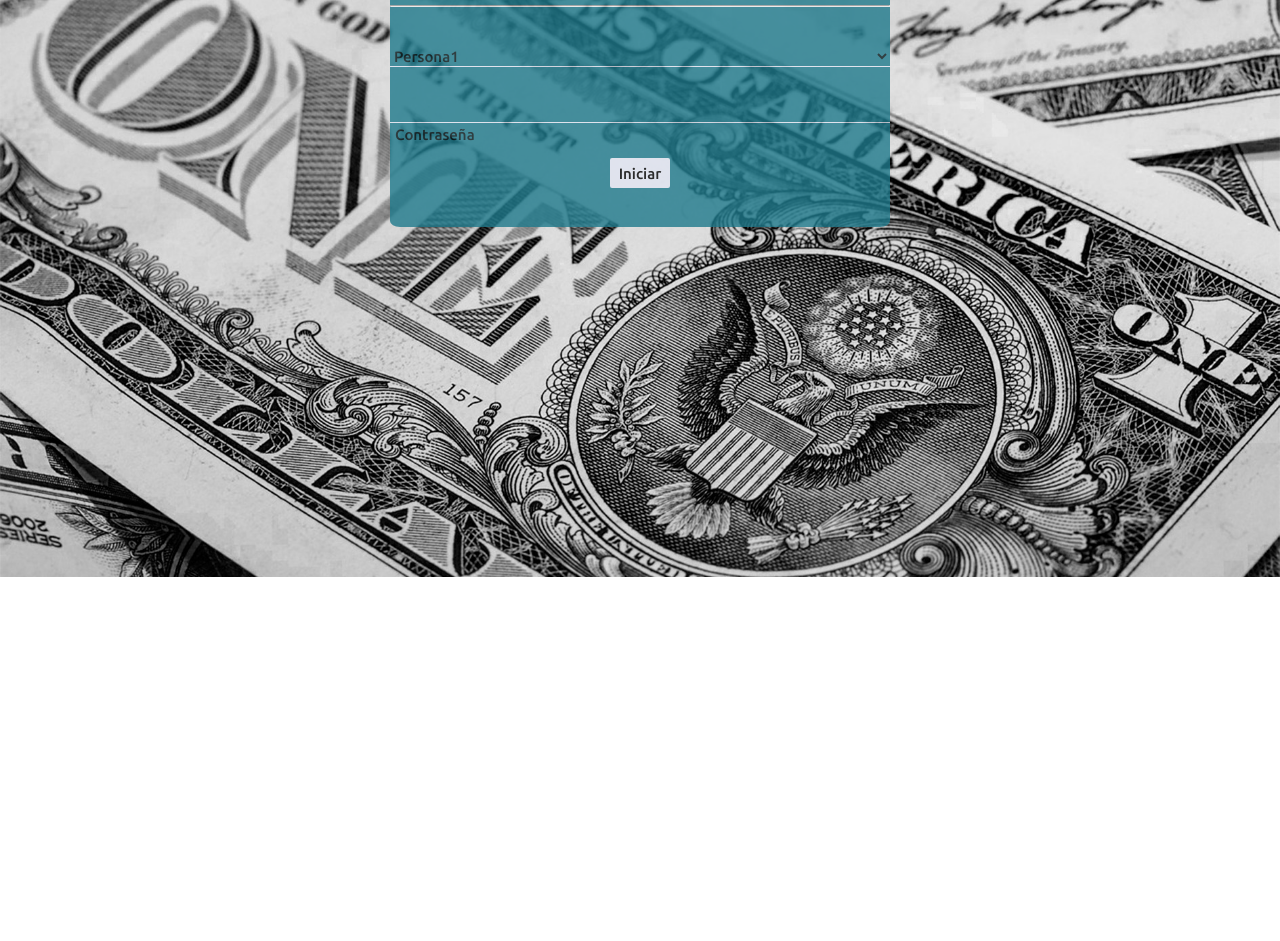
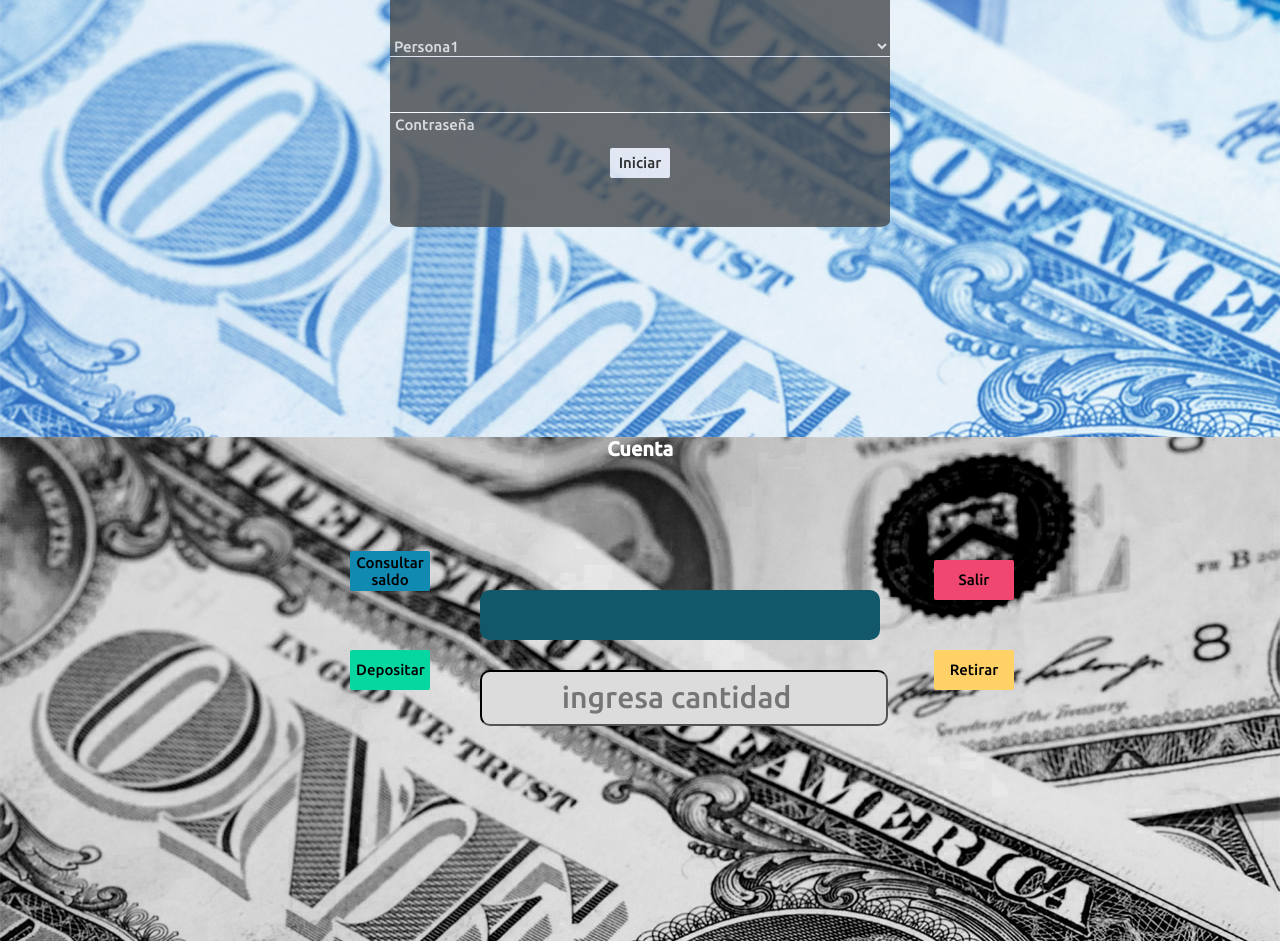
Before and after one commit to YaredP/banco, a plain HTML site: page index.html in a window 1280 px wide. Shown: the part 223-1164 px from the top of the page. Before the commit the page ends 800 px from the top, so only its background shows below. Drawn offline with Linux system fonts and the light colour scheme.

Commit message:
cuarta versión

```diff
--- a/app.js
+++ b/app.js
@@ -1,3 +1,15 @@
+/*const operations = document.querySelector(".operations");*/
+const operations = document.getElementById("operations");
+operations.style.display = "block";
+/*const caja1 = document.querySelector(".caja1");*/
+/*const caja1 = document.getElementById("caja1");
+caja1.style.display = "none";*/
+const consultar = document.getElementById("consultar");
+const depositar = document.getElementById("depositar");
+const retirar = document.getElementById("retirar");
+const cerrar = document.getElementById("cerrar-sesión");
+const saldo = document.getElementById("saldo")
+
 var cuentas = [
   {
     nombre: "Persona1",
@@ -16,37 +28,68 @@ var cuentas = [
   },
 ];
 
+let max = 990;
+let min = 10;
+
 const username = document.getElementById("form-select");
 const password = document.getElementById("input-password");
 
 const advertencia = document.getElementById("advertencia");
 const button = document.getElementById("iniciar");
-const validacion = function () {
+const saludo = document.getElementById("saludo");
+const validacion = function (event)
+{
+  event.preventDefault();
   if (
     username.value === cuentas[0].nombre &&
     password.value === cuentas[0].password
     ) {
       advertencia.style.color = "green";
       advertencia.textContent = "Correcto";
+      /*caja1.classList.add("ocultar");*/
+      /*operations.classList.remove("ocultar");*/
+      caja1.style.display = "none";
+      operations.style.display = "block";
+    saludo.textContent = `Hola ${username.value}`;
+    saldo.textContent = cuentas[0].saldo;
   } else if (
     username.value === cuentas[1].nombre &&
     password.value === cuentas[1].password
     ) {
       advertencia.style.color = "green";
       advertencia.textContent = "Correcto";
-  }
-  else if (
+      /*caja1.style.display = "none";*/
+      caja1.style.display = "none";
+      operations.style.display = "block";
+    saludo.texContent = `Hola ${username.value}`;
+    saldo.textContent = cuentas[1].saldo;
+
+  } else if (
     username.value === cuentas[2].nombre &&
     password.value === cuentas[2].password
     ) {
       advertencia.style.color = "green";
       advertencia.textContent = "Correcto";
-  } else{
+      /*caja1.style.display = "none";*/
+      caja1.style.display = "none";
+    operations.style.display = "block";
+    saludo.texContent = `Hola ${username.value}`;
+    saldo.textContent = cuentas[2].saldo;
+  } else {
     advertencia.style.color = "red";
     advertencia.textContent = "Intenta de nuevo";
-  }
-};
-button.addEventListener("click",validacion);
+  }};
+
+button.addEventListener("click", validacion);
+button.addEventListener("click", consultar);
+button.addEventListener("click", depositar);
+button.addEventListener("click", retirar);
+button.addEventListener("click", cerrar-sesión);
+
+
+
+operations.style.display = "block";
+
 
 console.log(username);
 console.log(password);
--- a/index.html
+++ b/index.html
@@ -17,14 +17,13 @@
     <link rel="stylesheet" href="./style.css" />
 
     <script defer src="./app.js"></script>
-
   </head>
   <body>
-    <section1>
-      <div class="caja1">
+    <section>
+      <div class=" " id="caja1">
         <h1>Inicio de Sesión</h1>
         <hr />
-        <form method="post">
+        <form>
           <div class="username">
             <select id="form-select" aria-label="Default select example">
               <option value="Persona1">Persona1</option>
@@ -36,10 +35,31 @@
             <input id="input-password" type="password" required />
             <label>Contraseña</label>
           </div>
-          <button id="iniciar">Iniciar</button>
+          <button id="iniciar" type="submit">Iniciar</button>
           <p id="advertencia"></p>
         </form>
       </div>
-    </section1>
+    </section>
+
+    <section2>
+      <div class="ocultar" id="operations">
+        <h2>Cuenta</h2>
+        <p id="saludo"></p>
+      <div id="contenedor">
+        <contenedor1>
+          <button id="consultar" type="submit">Consultar saldo</button>
+          <button id="cerrar-sesion" type="submit">Salir</button>
+        </contenedor1>
+      </div>
+      <div>
+      </contenedor2>
+        <button id="depositar" type="submit">Depositar</button>
+        <button id="retirar" type="submit">Retirar</button>
+      </contenedor2>
+        <p class="saldo" id="saldo"></p>
+        <input id="input-cantidad" type="number" required placeholder="ingresa cantidad"/>
+    </div>
+      </div>
+    </section2>
   </body>
 </html>
--- a/style.css
+++ b/style.css
@@ -1,67 +1,72 @@
 body{
   margin: 0%;
   padding: 0%;
-    background-image: url(./visual/imagenes/dinero\ banco\ bn.jpg);
+  background-image: url(./visual/imagenes/dinero\ banco\ azul.jpg);
   background-size: cover;
 }
 
-.caja1{
+#caja1 {
   opacity: 80%;
-    background: #1f7a8c;
+  background: #46494c;
   width: 500px;
   height: 300px;
   margin: auto;
   margin-top: 150px;
   border-radius: 2%;
+  margin-bottom: 230px;
 }
 
-h1{
-    font-family: 'Oswald', sans-serif;
-    font-family: 'Poppins', sans-serif;
-    font-family: 'Roboto', sans-serif;
-    font-family: 'Ubuntu', sans-serif;
-   color: black;
+.ocultar{
+  display: none;
+}
+
+h1 {
+  font-family: "Oswald", sans-serif;
+  font-family: "Poppins", sans-serif;
+  font-family: "Roboto", sans-serif;
+  font-family: "Ubuntu", sans-serif;
+  color: white;
   text-align: center;
   padding-top: 20px;
 }
 
-form .username{
+form .username {
   position: relative;
   border-bottom: 1px solid;
   margin: 40px 0;
   color: #e1e5f2;
 }
 
-select{
+select {
   width: 500px;
-    font-family: 'Oswald', sans-serif;
-    font-family: 'Poppins', sans-serif;
-    font-family: 'Roboto', sans-serif;
-    font-family: 'Ubuntu', sans-serif;
+  font-family: "Oswald", sans-serif;
+  font-family: "Poppins", sans-serif;
+  font-family: "Roboto", sans-serif;
+  font-family: "Ubuntu", sans-serif;
   font-size: 15px;
   background: none;
   border: none;
   opacity: 80%;
-    color: black;
+  color: white;
 }
 
-option{
-    background-color: #e1e5f2;
+option {
+  background-color: #46494c;
   opacity: 50%;
 }
 
-.formulario form{
+.formulario form {
   padding: 0 40px;
   box-sizing: border-box;
 }
 
-form .select{
+form .select {
   position: relative;
   border-bottom: 2px solid;
   margin: 30px 0;
 }
 
-.select input{
+.select input {
   width: 400px;
   padding: 0 5px;
   height: 30px;
@@ -70,24 +75,24 @@ form .select{
   outline: none;
 }
 
-.select label{
+.select label {
   position: absolute;
   top: 50%;
   left: 5px;
-    color: black;
+  color: #dcdcdd;
   transform: translateY(50%);
   pointer-events: none;
 }
 
-form .password{
+form .password {
   position: relative;
   border-bottom: 1px solid;
   margin: -15px 0;
-    color: #e1e5f2;
+  color: white;
 }
 
-.password input{
-    width: 400px;
+.password input {
+  width: 490px;
   padding: 0 5px;
   height: 30px;
   border: none;
@@ -95,30 +100,30 @@ form .password{
   outline: none;
 }
 
-.password label{
+.password label {
   position: absolute;
   top: 50%;
   left: 5px;
-    color: black;
+  color: white;
   transform: translateY(50%);
   pointer-events: none;
 }
 
-label{
-    font-family: 'Oswald', sans-serif;
-    font-family: 'Poppins', sans-serif;
-    font-family: 'Roboto', sans-serif;
-    font-family: 'Ubuntu', sans-serif;
+label {
+  font-family: "Oswald", sans-serif;
+  font-family: "Poppins", sans-serif;
+  font-family: "Roboto", sans-serif;
+  font-family: "Ubuntu", sans-serif;
   font-size: 15px;
   margin-top: 10px;
   opacity: 80%;
 }
 
-button{
-    font-family: 'Oswald', sans-serif;
-    font-family: 'Poppins', sans-serif;
-    font-family: 'Roboto', sans-serif;
-    font-family: 'Ubuntu', sans-serif;
+button {
+  font-family: "Oswald", sans-serif;
+  font-family: "Poppins", sans-serif;
+  font-family: "Roboto", sans-serif;
+  font-family: "Ubuntu", sans-serif;
   text-align: center;
   align-items: center;
   background-color: #e1e5f2;
@@ -130,3 +135,184 @@ button{
   border-radius: 2px;
   margin-top: 50px;
 }
+
+#advertencia {
+  font-family: "Oswald", sans-serif;
+  font-family: "Poppins", sans-serif;
+  font-family: "Roboto", sans-serif;
+  font-family: "Ubuntu", sans-serif;
+  font-size: 15px;
+  margin-top: 6px;
+  text-align: center;
+  background-color: #DCDCDD;
+}
+
+h2 {
+  font-family: "Oswald", sans-serif;
+  font-family: "Poppins", sans-serif;
+  font-family: "Roboto", sans-serif;
+  font-family: "Ubuntu", sans-serif;
+  color: white;
+  text-align: center;
+  font-size: 20px;
+}
+
+#saludo{
+  font-family: "Oswald", sans-serif;
+  font-family: "Poppins", sans-serif;
+  font-family: "Roboto", sans-serif;
+  font-family: "Ubuntu", sans-serif;
+  color: #11586A;
+  background-color: #DCDCDD;
+  text-align: center;
+  font-size: 40px;
+  margin-top: 30px;
+}
+
+#operations{
+  background-image: url(./visual/imagenes/dinero\ banco\ bn.jpg);
+  background-size: cover;
+  width: auto;
+  height: 660px;
+  margin-top: -20px;
+}
+
+
+
+#saldo{
+  display: flex;
+  align-content: center;
+  align-items: center;
+  background-color: #11586a;
+  border: none;
+  height: 50px;
+  width: 400px;
+  margin-left: 480px;
+  font-size: 15px;
+  border-radius: 10px;
+  margin-top: -100px;
+  font-family: "Oswald", sans-serif;
+  font-family: "Poppins", sans-serif;
+  font-family: "Roboto", sans-serif;
+  font-family: "Ubuntu", sans-serif;
+  color: white;
+  text-align: center;
+  font-size: 30px;
+}
+
+#input-cantidad{
+  display: flex;
+  align-content: center;
+  align-items: center;
+  background-color: #DCDCDD;
+  box-shadow: black;
+  border-color: black;
+  height: 50px;
+  width: 400px;
+  margin-left: 480px;
+  font-size: 15px;
+  border-radius: 10px;
+  margin-top: 10px;
+  font-family: "Oswald", sans-serif;
+  font-family: "Poppins", sans-serif;
+  font-family: "Roboto", sans-serif;
+  font-family: "Ubuntu", sans-serif;
+  color: black;
+  text-align: center;
+  font-size: 30px;
+}
+
+.contenedor1{
+  display: flex;
+  align-items: center;
+}
+
+#consultar {
+  align-content: left;
+  align-items: left;
+  font-family: "Oswald", sans-serif;
+  font-family: "Poppins", sans-serif;
+  font-family: "Roboto", sans-serif;
+  font-family: "Ubuntu", sans-serif;
+  text-align: center;
+  align-items: center;
+  background-color: #118ab2;
+  border: none;
+  height: 40px;
+  width: 80px;
+  margin-left: 350px;
+  font-size: 15px;
+  border-radius: 2px;
+  margin-top: 50px;
+
+}
+
+#cerrar-sesion {
+  align-content: left;
+  align-items: left;
+  font-family: "Oswald", sans-serif;
+  font-family: "Poppins", sans-serif;
+  font-family: "Roboto", sans-serif;
+  font-family: "Ubuntu", sans-serif;
+  text-align: center;
+  align-items: center;
+  background-color: #ef476f;
+  border: none;
+  height: 40px;
+  width: 80px;
+  margin-left: 500px;
+  font-size: 15px;
+  border-radius: 2px;
+  margin-top: 50px;
+}
+
+.contenedor2{
+  display: flex;
+  align-items: center;
+}
+
+#depositar {
+  align-content: right;
+  align-items: right;
+  font-family: "Oswald", sans-serif;
+  font-family: "Poppins", sans-serif;
+  font-family: "Roboto", sans-serif;
+  font-family: "Ubuntu", sans-serif;
+  text-align: center;
+  align-items: center;
+  background-color: #06d6a0;
+  border: none;
+  height: 40px;
+  width: 80px;
+  margin-left: 350px;
+  font-size: 15px;
+  border-radius: 2px;
+  margin-top: 50px;
+}
+
+#retirar {
+  align-content: right;
+  align-items: right;
+  padding-right: -100px;
+  font-family: "Oswald", sans-serif;
+  font-family: "Poppins", sans-serif;
+  font-family: "Roboto", sans-serif;
+  font-family: "Ubuntu", sans-serif;
+  text-align: center;
+  align-items: center;
+  background-color: #ffd166;
+  border: none;
+  height: 40px;
+  width: 80px;
+  margin: auto;
+  margin-left: 500px;
+  font-size: 15px;
+  border-radius: 2px;
+  margin-top: 50px;
+}
+
+button:hover{
+  border-radius: 40px;
+  width:auto;
+  background-color: #cad2c5;
+}
```
Lines whose indentation alone changed are shown as unchanged.
